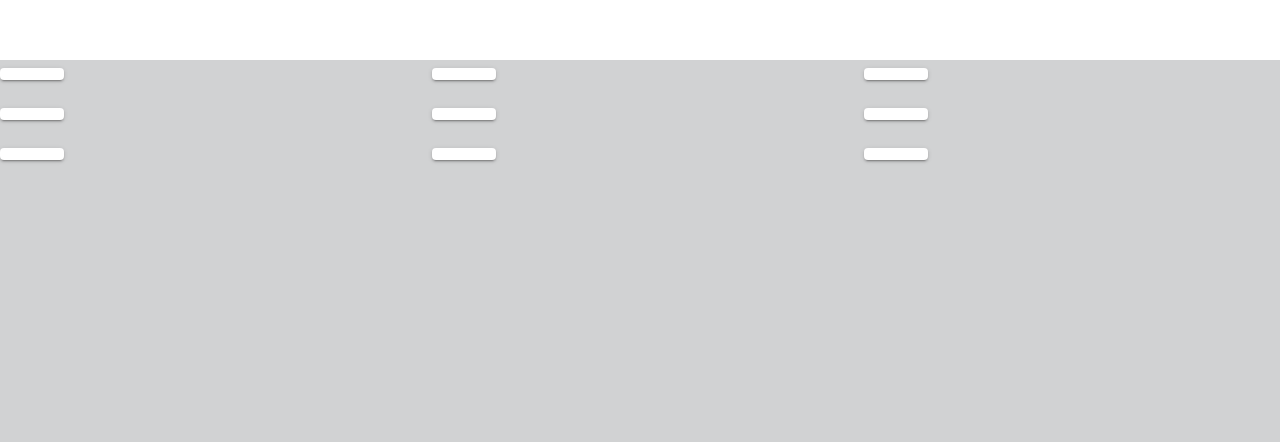
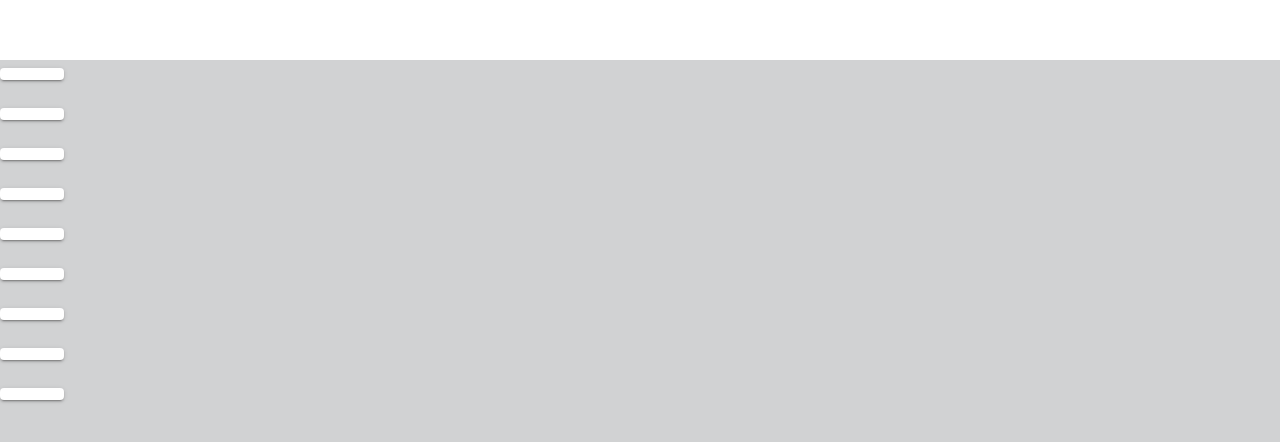
Before and after one commit to chiveslimey/MUI-NextJS-Keyboard, a Next.js app: page / in a window 1280 px wide. Shown: the part 340-782 px from the top of the page. Built offline with nearby package versions, Linux system fonts and the light colour scheme.

Commit message:
Try using justifyContent and alignItems

```diff
--- a/app/page.tsx
+++ b/app/page.tsx
@@ -28,6 +28,11 @@ function Keyboard(props: {
          container
          spacing={2}
          width='100vw'
+         direction="column"
+         sx={{
+           justifyContent: "space-around",
+           alignItems: "stretch",
+         }}
         >
           {
             props.layout.map((keys, idx) => (
@@ -35,10 +40,12 @@ function Keyboard(props: {
                container
                spacing={2}
                size={12}
+               direction="column"
+               key={`[${keys}]-${idx}`}
                sx={{
-                   height: `${ 100 / keys.length }%`,
+                 justifyContent: "space-around",
+                 alignItems: "stretch",
                }}
-               key={`[${keys}]-${idx}`}
               >
                 {
                   keys.map((key, idx) => (
```
